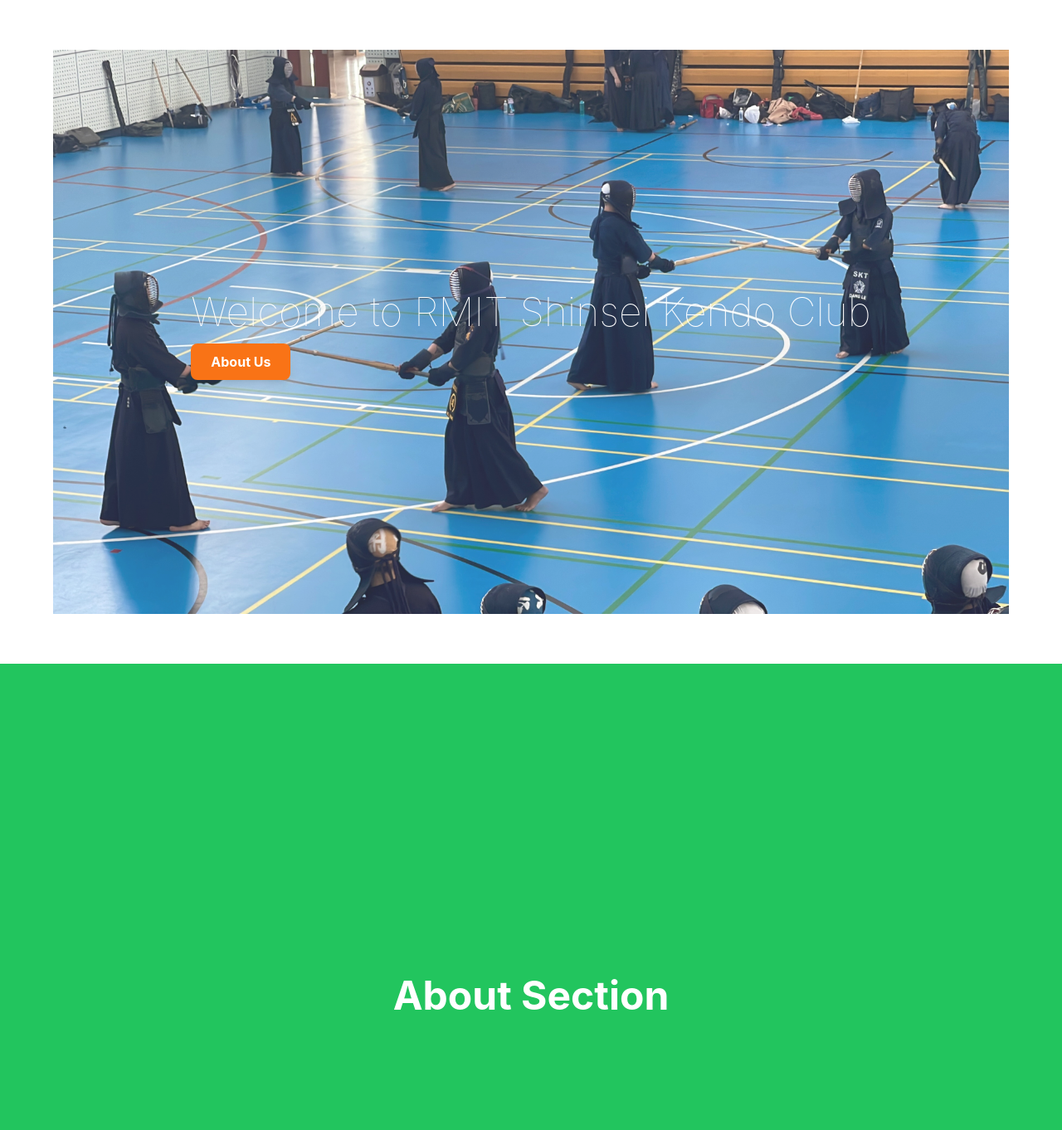
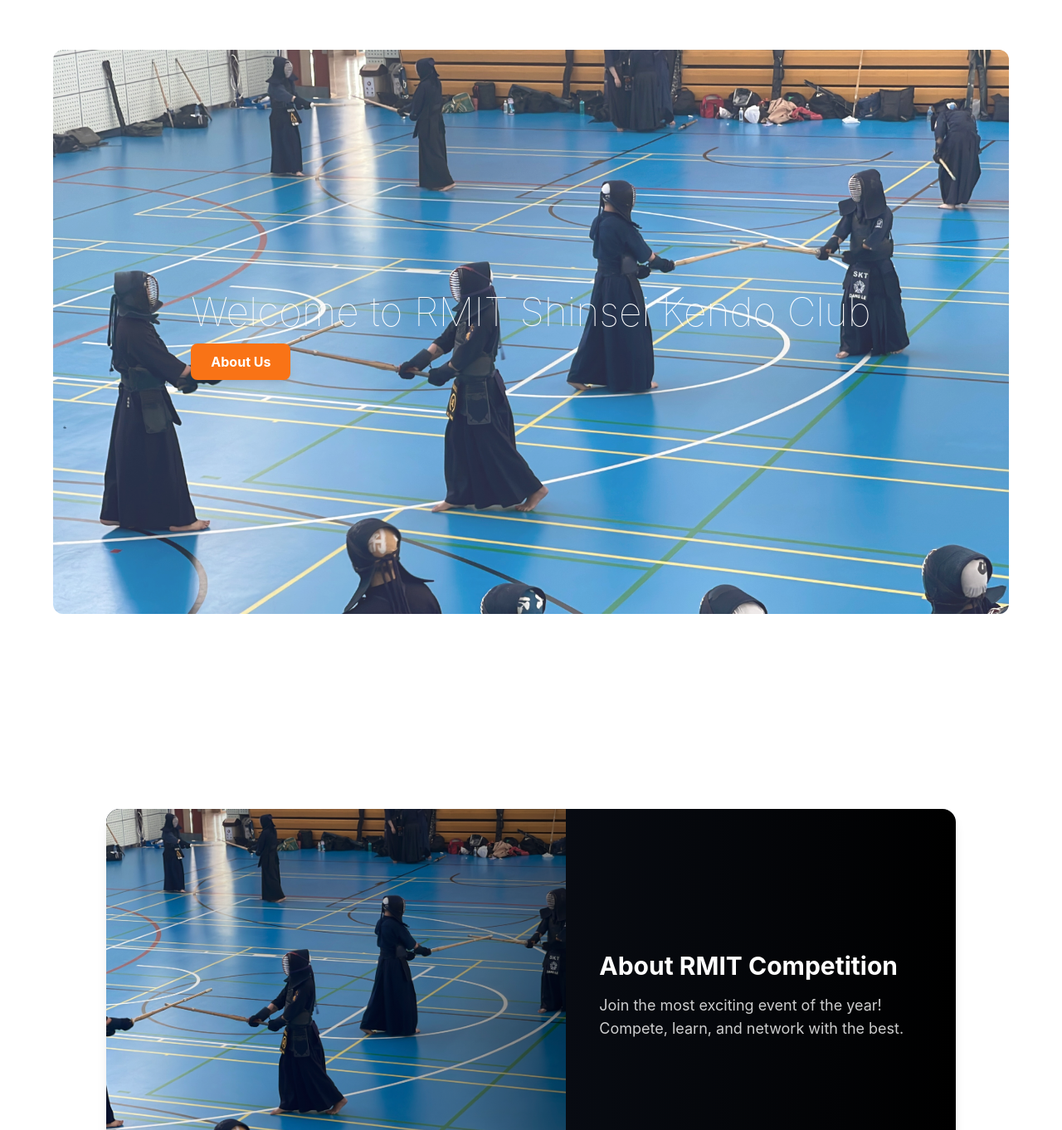
Before and after one commit to dat-nix/Landing-page, a Next.js app: page / in a window 1280 px wide. Shown: the part 108-1470 px from the top of the page at 83% size. Built offline with nearby package versions, Linux system fonts and the light colour scheme; a web font is replaced by a local one.

Commit message:
update main page

```diff
--- a/src/app/page.js
+++ b/src/app/page.js
@@ -5,6 +5,8 @@
 import { scroller } from "react-scroll";
 import { motion } from "framer-motion";
 import Image from "next/image";
+//import SwiperSlider from "@/components/SwiperSlider";
+import Card from "@/components/Card";
 
 export default function Home() {
   const searchParams = useSearchParams();
@@ -12,7 +14,7 @@
 
   useEffect(() => {
     if (scrollTo) {
-      scroller.scrollTo(scrollTo, { smooth: true, duration: 500 });
+      scroller.scrollTo(scrollTo, { smooth: true, duration: 300 });
     }
   }, [scrollTo]);
 
@@ -24,8 +26,9 @@
         <motion.div
           initial={{ opacity: 0, scale: 1.1 }}
           animate={{ opacity: 1, scale: 1 }}
+          whileHover={{ scale: 1.05, transition: { duration: 0.5 } }} // Hover effect
           transition={{ duration: 1.2 }}
-          className="absolute w-[90%] h-[85vh]"
+          className="absolute w-[90%] h-[85vh] overflow-hidden rounded-xl"
         >
           <Image src="/rmit.jpg" fill className="object-cover opacity-85" alt="RMIT" />
 
@@ -61,8 +64,12 @@
       </section>
 
       {/* about section */}
-      <section id="about" className="h-screen flex justify-center items-center bg-green-500 text-white text-5xl font-bold">
-        <h1>About Section</h1>
+      <section id="about" className="flex items-center justify-center min-h-screen bg-white">
+        <Card
+          image="/rmit.jpg"
+          title="About RMIT Competition"
+        description="Join the most exciting event of the year! Compete, learn, and network with the best."
+      />
       </section>
 
       {/* Contact Section */}
```
